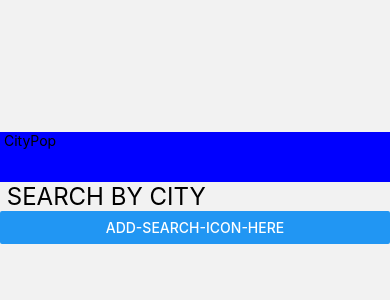
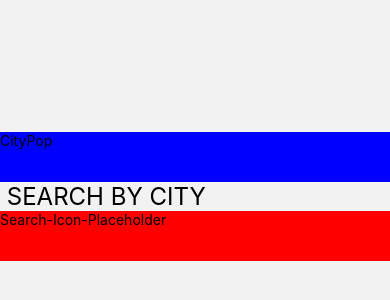
Before and after one commit to kobeisgood/arbetsprovWeKnowIT, a React Native app: screen /CitySearch in a window 390 px wide. Shown: the part 68-368 px from the top of the page. Built offline with nearby package versions, Linux system fonts and the light colour scheme.

Commit message:
added search button component

```diff
--- /dev/null
+++ b/components/SearchButton.tsx
@@ -0,0 +1,23 @@
+/**
+ * Component for search button in city and country search
+ *
+ *
+ * (WORK IN PROGRESS)
+ * (WILL FINISH STYLING LATER eg icon)
+ */
+ import { StyleSheet, View, Text, Button, TouchableOpacity, Image } from 'react-native';
+
+
+ interface Props{
+    onPress:Function
+}
+
+export const SearchButton = ( props:Props ) => {
+    return (
+        <View>
+            <TouchableOpacity style={{backgroundColor:"red", height:50}} onPress={() => props.onPress()}>
+                <Text>Search-Icon-Placeholder</Text>
+            </TouchableOpacity>
+        </View>
+    )
+}
--- a/screens/CitySearchPage.tsx
+++ b/screens/CitySearchPage.tsx
@@ -10,18 +10,19 @@ import { NavigatorParamsList } from '../types'
 
 import { PageText } from '../components/PageText'
 import { BackButton } from '../components/BackButton'
-
+import { SearchButton } from '../components/SearchButton'
 
 interface Props{
     navigation: StackNavigationProp<NavigatorParamsList, 'CitySearch'>
 }
 
+// TODO: add functionality
 export const CitySearchPage = ( props:Props ) => {
     return (
         <View style={{marginTop:200}}>
-            <BackButton navigation={props.navigation}></BackButton>
+            <BackButton navigation={props.navigation}/>
             <PageText text="SEARCH BY CITY"></PageText>
-            <Button title="ADD-SEARCH-ICON-HERE" onPress={() => props.navigation.navigate('Home')} />
+            <SearchButton onPress={() => null}/>
         </View>
     )
 }
--- a/screens/CountrySearchPage.tsx
+++ b/screens/CountrySearchPage.tsx
@@ -2,7 +2,7 @@
 Screen where users can input a name of a country and are
 returned the top 3 most populated cities in that country
 
-Users can also press the cities to get their population
+Users can also press the cities to get navigated to a corresponding city search to get their population
 */
 
 import { StyleSheet, Text, View, Button } from 'react-native';
@@ -12,19 +12,19 @@ import { NavigatorParamsList } from '../types'
 import { PageText } from '../components/PageText'
 import { NavigationButton } from '../components/NavigationButton' // will be used later after search
 import { BackButton } from '../components/BackButton'
-
+import { SearchButton } from '../components/SearchButton'
 
 interface Props{
     navigation: StackNavigationProp<NavigatorParamsList, 'CountrySearch'>
 }
 
+// TODO: add functionality
 export const CountrySearchPage = ( props:Props ) => {
     return (
         <View style={{marginTop:200}}>
-            <BackButton navigation={props.navigation}></BackButton>
-            <Button title="CityPop" onPress={() => props.navigation.goBack()} />
+            <BackButton navigation={props.navigation}/>
             <PageText text="SEARCH BY COUNTRY"></PageText>
-            <Button title="ADD-SEARCH-ICON-HERE" onPress={() => props.navigation.navigate('Home')} />
+            <SearchButton onPress={() => null}/>
         </View>
     )
 }
```
Also changed, not shown: components/BackButton.tsx (+3 -10 lines).
